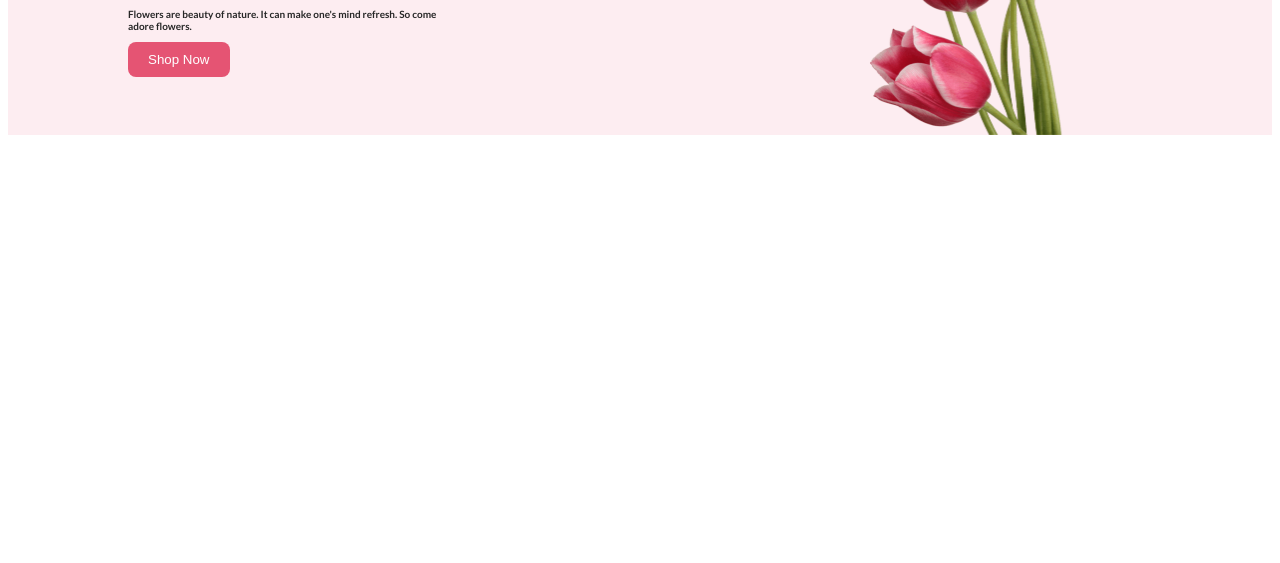
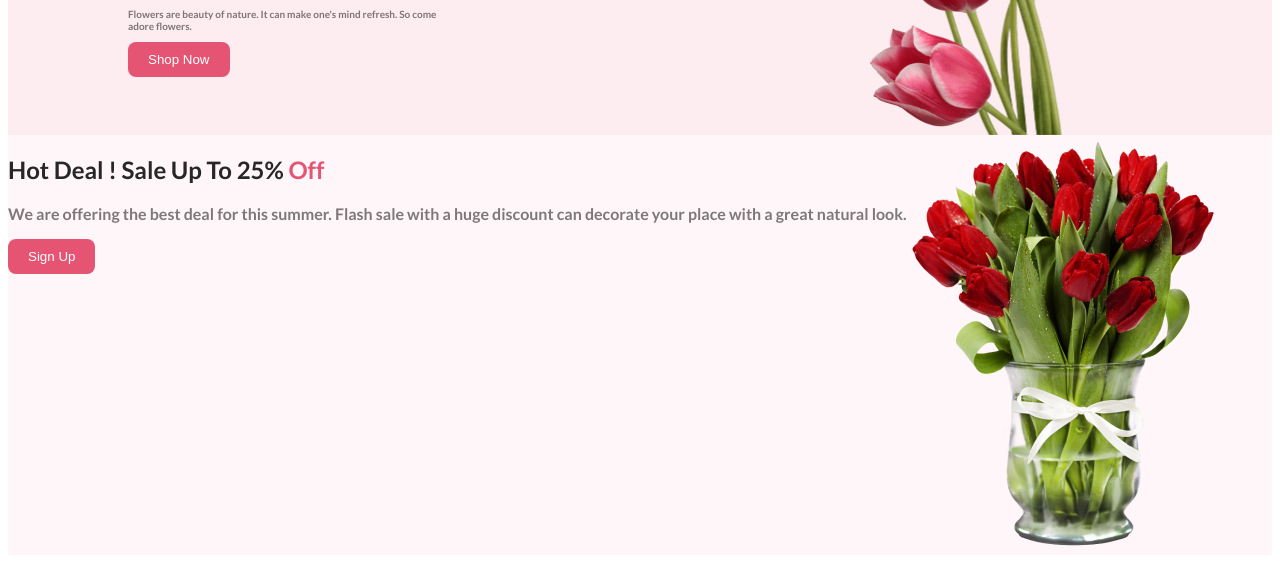
Before and after one commit to sumaiyajahan2023/my-flower-shop-assignment, a plain HTML site: page index.html in a window 1280 px wide. Shown: the part 273-836 px from the top of the page. Before the commit the page ends 800 px from the top, so only its background shows below. Drawn offline with Linux system fonts and the light colour scheme.

Commit message:
promo added

```diff
--- a/index.html
+++ b/index.html
@@ -22,7 +22,16 @@
         </div>
         <img src="Flower Asset/pngwing 10.png" alt="">
     </header>
-    <main></main>
+    <main>
+        <section class="promo">
+            <div class="promo-des">
+                <h1 class="promo-title">Hot Deal ! Sale Up To 25% <span>Off</span></h1>
+                <p class="promo-description">We are offering the best deal for this summer. Flash sale with a huge discount can decorate your place with a great natural look.</p>
+                <button class="primary-btn">Sign Up</button>
+            </div>
+            <img src="Flower Asset/pngwing 8.png" alt="">
+        </section>
+    </main>
     <footer></footer>
 </body>
 
--- a/styles/style.css
+++ b/styles/style.css
@@ -6,7 +6,6 @@ body {
     font-weight: 800;
 }
 
-/* banner styles */
 .primary-btn {
     border-radius: 8px;
     background: #E55473;
@@ -16,9 +15,12 @@ body {
     border: 0;
 }
 
+/* banner styles */
+
 .banner-description {
     width: 310px;
     font-size: 10px;
+    color: #27272799;
 }
 
 header {
@@ -34,8 +36,24 @@ header {
     padding-top: 100px;
     padding-bottom: 0px;
     font-size: 35px;
+    color: #000000;
 }
 
 .banner {
     padding-left: 120px;
 }
+
+/* Promo styles */
+.promo {
+    display: flex;
+    background-color: #E554730D;
+}
+span{
+    color: #E55473;
+}
+.promo-title{
+    color: #272727;
+}
+.promo-description{
+    color: #27272799;
+}
```
